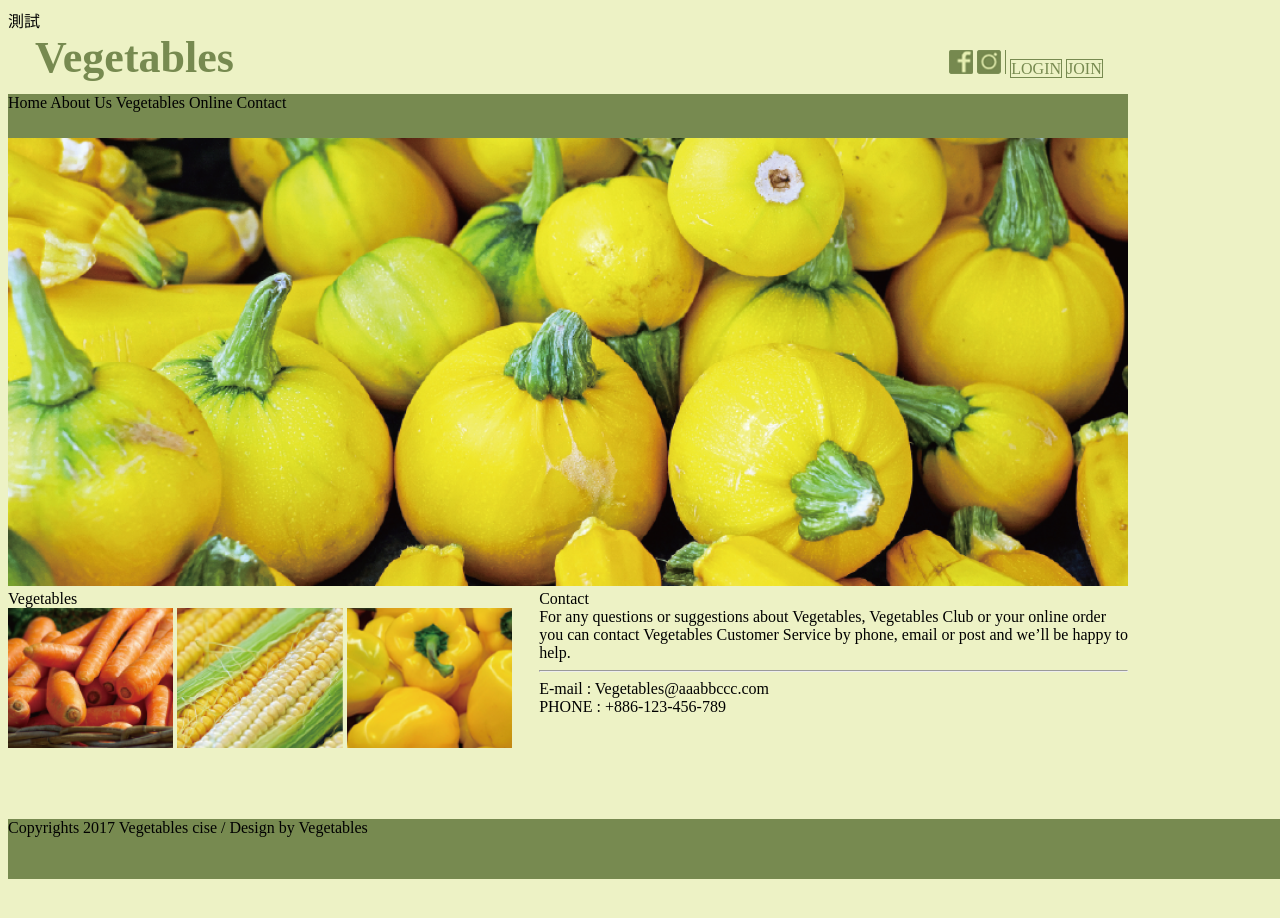
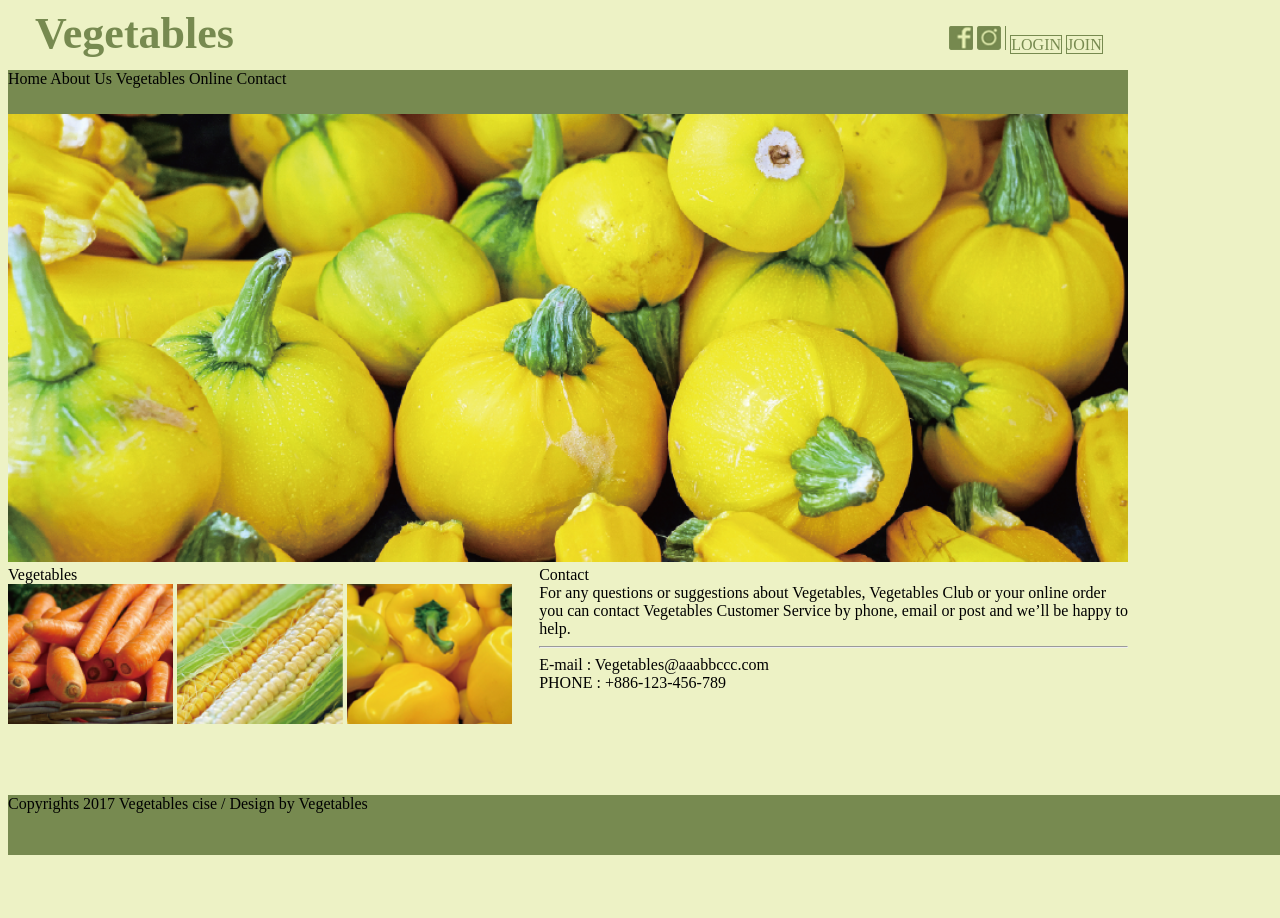
Before and after one commit to ShiHaoXiang/School, a plain HTML site: page index.html in a window 1280 px wide. Shown: the top 918 px of the page. Drawn offline with Linux system fonts and the light colour scheme.

Commit message:
刪除測試

```diff
--- a/index.html
+++ b/index.html
@@ -8,7 +8,6 @@
 </head>
 
 <body>
-    <label>測試</label>
     <header>
         <div class="headerdiv">
             <div class="Vegetables Head1">
```
